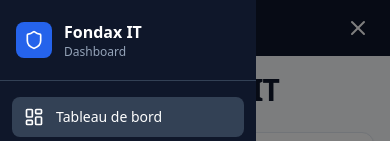
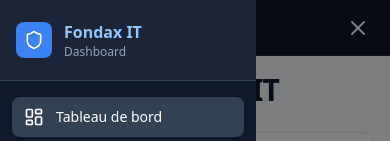
Before and after one commit to nicoflip/dashboard-Fondax, a Next.js app: page / in a window 390 px wide. Both pictures are taken after a click on the button 358 px from the left and 28 px from the top of the page. Shown: the top 141 px of the page. Built offline with nearby package versions, Linux system fonts and the light colour scheme; no server answers; the database is empty.

Commit message:
feat(layout): make sidebar and mobile logo clickable to navigate to home menu

```diff
--- a/src/components/layout/Sidebar.tsx
+++ b/src/components/layout/Sidebar.tsx
@@ -52,16 +52,22 @@ export function Sidebar() {
 
   const NavContent = () => (
     <>
-      {/* Logo / Header */}
-      <div className="flex items-center gap-3 px-4 py-5 border-b border-slate-700">
-        <div className="flex items-center justify-center w-9 h-9 bg-blue-600 rounded-lg">
+      {/* Logo / Header cliquable */}
+      <Link
+        href="/"
+        prefetch={false}
+        onClick={() => setMobileOpen(false)}
+        className="flex items-center gap-3 px-4 py-5 border-b border-slate-700 hover:bg-slate-800/80 transition-colors group cursor-pointer"
+        title="Retourner à l'accueil / menu"
+      >
+        <div className="flex items-center justify-center w-9 h-9 bg-blue-600 rounded-lg group-hover:bg-blue-500 transition-colors shadow-xs">
           <Shield className="w-5 h-5 text-white" />
         </div>
         <div>
-          <h1 className="text-base font-bold text-white">Fondax IT</h1>
+          <h1 className="text-base font-bold text-white group-hover:text-blue-300 transition-colors">Fondax IT</h1>
           <p className="text-xs text-slate-400">Dashboard</p>
         </div>
-      </div>
+      </Link>
 
       {/* Navigation */}
       <nav className="flex-1 px-3 py-4 space-y-1 overflow-y-auto">
@@ -107,11 +113,18 @@ export function Sidebar() {
       </aside>
 
       {/* Mobile Header */}
-      <div className="lg:hidden fixed top-0 left-0 right-0 z-40 bg-slate-900 flex items-center justify-between px-4 h-14">
-        <div className="flex items-center gap-2">
-          <Shield className="w-5 h-5 text-blue-400" />
+      <div className="lg:hidden fixed top-0 left-0 right-0 z-40 bg-slate-900 flex items-center justify-between px-4 h-14 border-b border-slate-800">
+        <Link
+          href="/"
+          prefetch={false}
+          className="flex items-center gap-2 cursor-pointer hover:opacity-85 transition-opacity"
+          title="Retourner à l'accueil / menu"
+        >
+          <div className="flex items-center justify-center w-7 h-7 bg-blue-600 rounded-md">
+            <Shield className="w-4 h-4 text-white" />
+          </div>
           <span className="text-white font-semibold text-sm">Fondax IT</span>
-        </div>
+        </Link>
         <button
           onClick={() => setMobileOpen(!mobileOpen)}
           className="text-white p-1"
```
